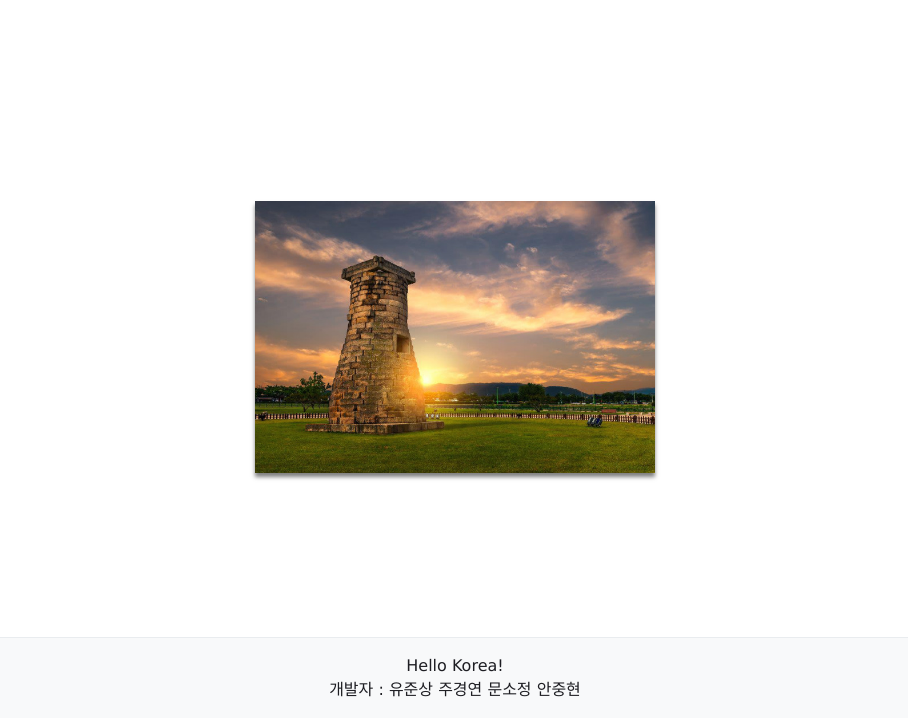
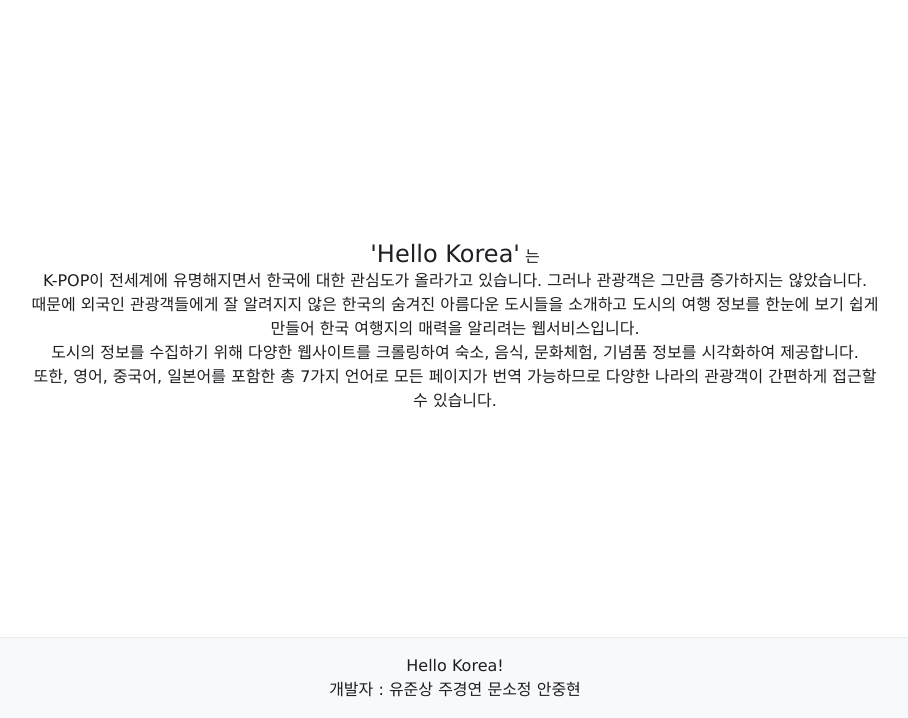
Before and after one commit to Devcourse-Hello-Korea/Hello-Korea, a Django app: page / in a window 1280 px wide. Shown: the part 84-802 px from the top of the page, without its empty margins (185-1093 px from the left). Run offline with Django 5.2, Linux system fonts and the light colour scheme.

Commit message:
feat: 홈화면 텍스트 추가

```diff
--- a/GyeongJu/static/css/GyeongJu_home.css
+++ b/GyeongJu/static/css/GyeongJu_home.css
@@ -133,7 +133,22 @@
 	margin: -80px 0 -80px;
 	box-sizing: border-box;
 }
-
+.main .text_wrap {
+	display: flex;
+	align-items: center;
+	box-sizing: border-box;
+	margin: 0 auto;
+	padding: 0 20px 20px;
+	max-width: 900px;
+	height: 100%;
+}
+.main .text_wrap .desc {
+	font-size: 16px;
+	text-align: center;
+	word-wrap: break-word;
+	word-break: keep-all;
+	line-height: 24px;
+}
 .img_wrap {
 	display: flex;
     justify-content: center;
--- a/GyeongJu/templates/Home.html
+++ b/GyeongJu/templates/Home.html
@@ -69,16 +69,14 @@
 		</div>
 	</header>
 	<main class="main">
-		<div class="img_wrap">
-			{% load static %}
-			<ul class="img_list">
-				<li class="item fade">
-					<img src="{% static 'images/apec.jpg' %}" alt="APEC 유치" class="image">
-				</li>
-				<li class="item fade">
-					<img src="{% static 'images/gyeongju.jpg' %}" alt="경주" class="image">
-				</li>
-			</ul>
+		<div class="text_wrap">
+			<p class="desc">
+				<strong style="font-size: 24px;">'Hello Korea'</strong> 는<br>
+				K-POP이 전세계에 유명해지면서 한국에 대한 관심도가 올라가고 있습니다. 그러나 관광객은 그만큼 증가하지는 않았습니다.<br>
+				때문에 외국인 관광객들에게 잘 알려지지 않은 한국의 숨겨진 아름다운 도시들을 소개하고 도시의 여행 정보를 한눈에 보기 쉽게 만들어 한국 여행지의 매력을 알리려는 웹서비스입니다.
+				<br>도시의 정보를 수집하기 위해 다양한 웹사이트를 크롤링하여 숙소, 음식, 문화체험, 기념품 정보를 시각화하여 제공합니다.
+				<br>또한, 영어, 중국어, 일본어를 포함한 총 7가지 언어로 모든 페이지가 번역 가능하므로 다양한 나라의 관광객이 간편하게 접근할 수 있습니다.
+			</p>
 		</div>
 	</main>
 	<footer class="footer">
```
